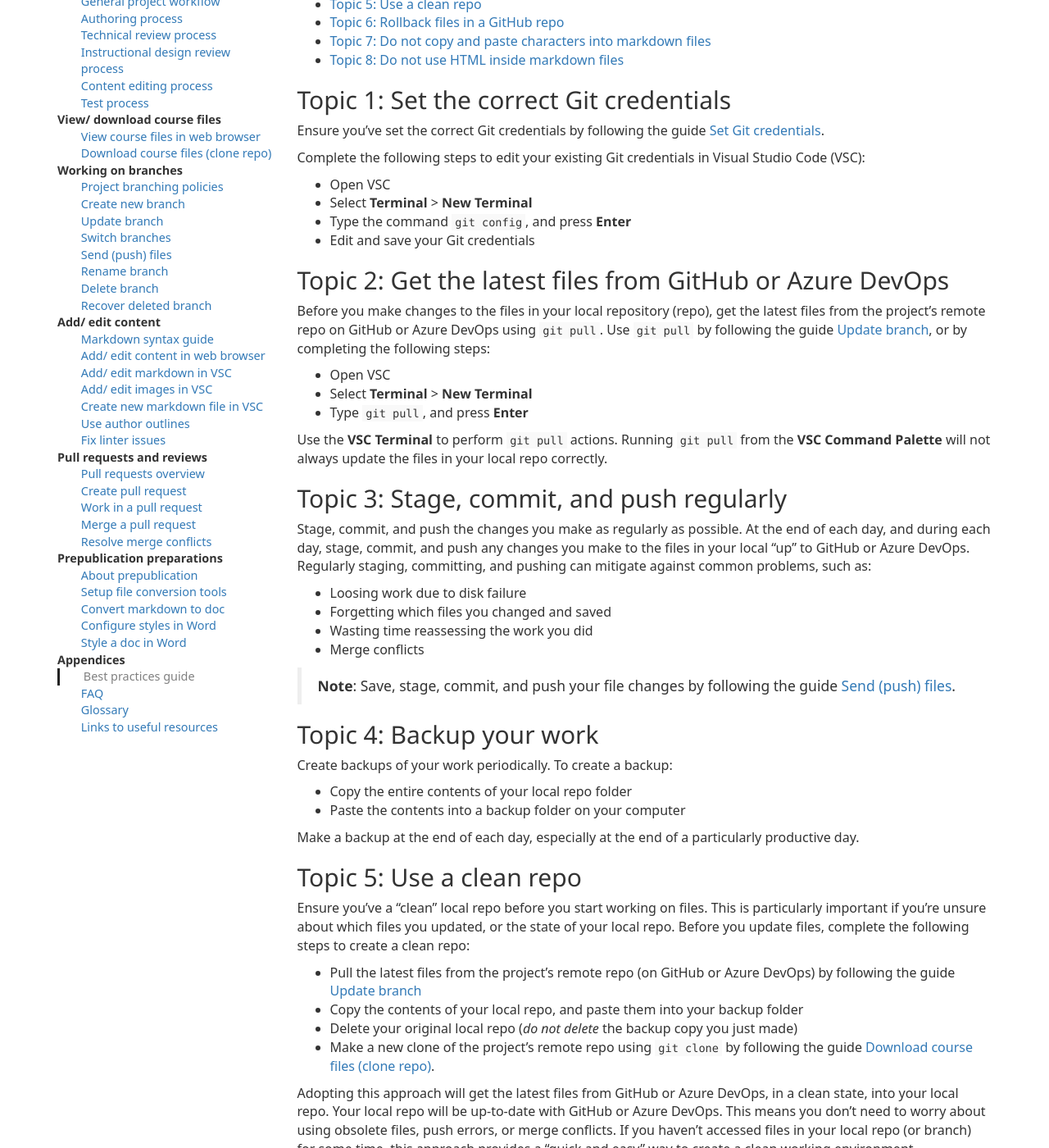
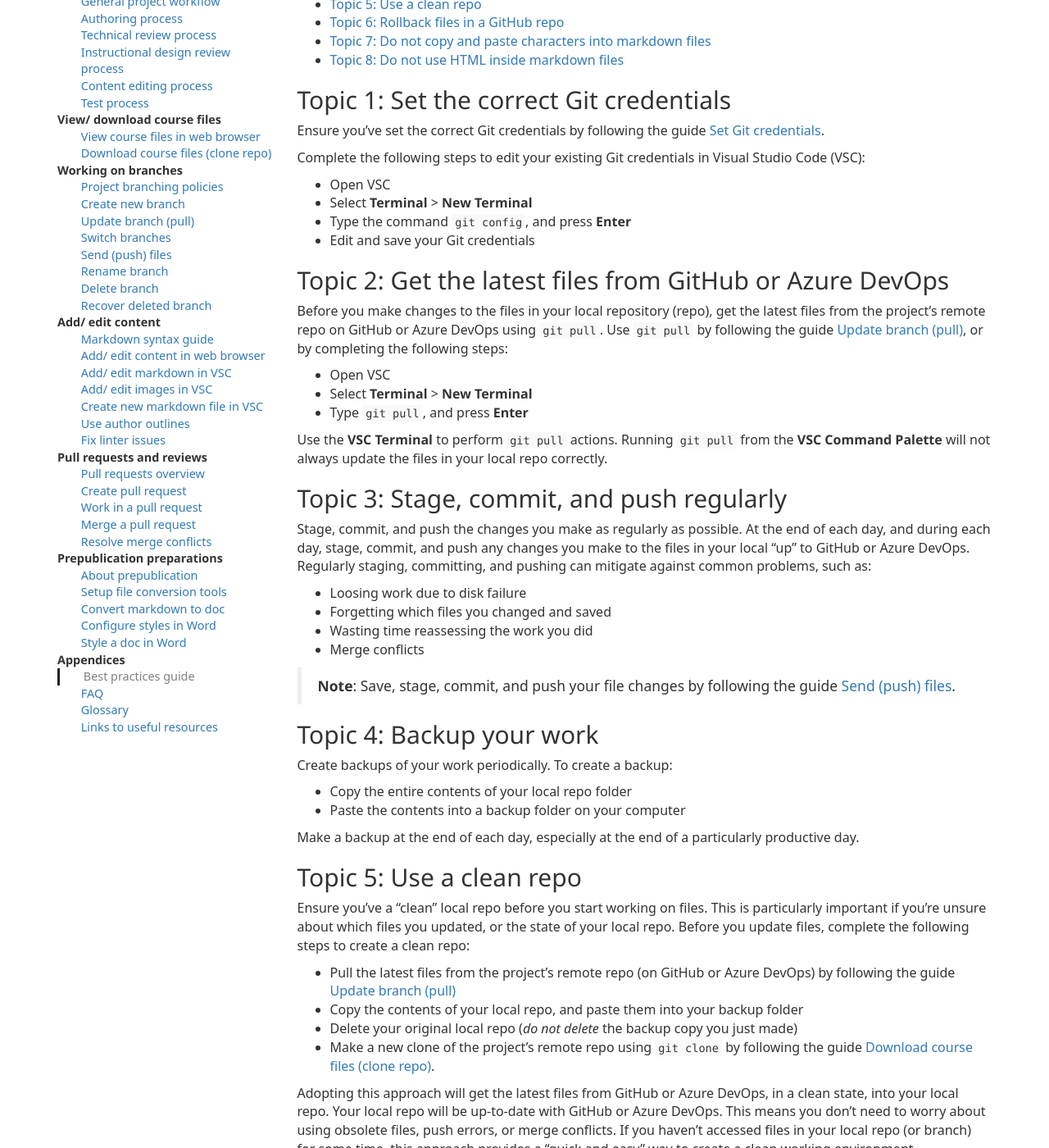
Before and after one commit to mkavana/docs, a Jekyll site: the page built from _posts/17-appendices/2020-06-01-best-practices.md, in a window 1280 px wide and 1400 px high, scrolled down 414 px. Shown: the whole window at 82% size. Built offline with Jekyll 4.4.1, drawn with Linux system fonts in a browser that asks for light colours; some web fonts are replaced.

Commit message:
add 'pull' to 'Update branch' post name - fix #14

```diff
--- a/_posts/09-branches/2020-06-03-pull-updates.md
+++ b/_posts/09-branches/2020-06-03-pull-updates.md
@@ -1,6 +1,6 @@
 ---
 layout: multi
-title: Update branch
+title: Update branch (pull)
 subtitle: GitHub - pull latest files from GitHub
 description: A guide to updating a local repo with the latest files from a GitHub repo using the Git pull command
 author: mkavana
--- a/_posts/09-branches/2020-06-05-push-files.md
+++ b/_posts/09-branches/2020-06-05-push-files.md
@@ -109,7 +109,7 @@ If you receive a message stating that your branch has *no upstream branch*, your
 
 ### Error: can't push refs to remote
 
-If you receive an error message stating that VSC **Can't push refs to remote. Try running pull first...**. Run the `git pull` command from the VSC Terminal, as described in the previous guide [Update branch]({{ site.baseurl}}/branches/pull-updates.html). The `git pull` command gets the latest files from GitHub, and merges them with the files in your local repo. When the `git pull` command is completed successfully, run the **git push** command again.
+If you receive an error message stating that VSC **Can't push refs to remote. Try running pull first...**. Run the `git pull` command from the VSC Terminal, as described in the previous guide [Update branch (pull)]({{ site.baseurl}}/branches/pull-updates.html). The `git pull` command gets the latest files from GitHub, and merges them with the files in your local repo. When the `git pull` command is completed successfully, run the **git push** command again.
 
 ![VSC 'cannot push refs' Git push error message](../assets/images/09-branches/push/git-push-vsc-error-002.png)
 
--- a/_posts/09-branches/2020-06-08-recover-branch.md
+++ b/_posts/09-branches/2020-06-08-recover-branch.md
@@ -63,7 +63,7 @@ Complete the following steps to restore a deleted branch using GitHub.
 
     !['Branches dropdown' on GitHub](../assets/images/09-branches/recover/github/recover-007.png)
 
-8. Add the restored branch into your local repo with the `git pull` command by following the guide [Update branch]({{site.baseurl}}/branches/pull-updates.html).
+8. Add the restored branch into your local repo with the `git pull` command by following the guide [Update branch (pull)]({{site.baseurl}}/branches/pull-updates.html).
 
     > **Note**: If you don't have a local repo, create one by cloning the project's GitHub repo using the guide [Download course files (clone repo)]({{site.baseurl}}/download-files/clone-repo.html).
     >
--- a/_posts/17-appendices/2020-06-01-best-practices.md
+++ b/_posts/17-appendices/2020-06-01-best-practices.md
@@ -37,7 +37,7 @@ Complete the following steps to edit your existing Git credentials in Visual Stu
 
 ## Topic 2: Get the latest files from GitHub or Azure DevOps {#topic2}
 
-Before you make changes to the files in your local repository (repo), get the latest files from the project's remote repo on GitHub or Azure DevOps using `git pull`. Use `git pull` by following the guide [Update branch]({{site.baseurl}}/branches/pull-updates.html), or by completing the following steps:
+Before you make changes to the files in your local repository (repo), get the latest files from the project's remote repo on GitHub or Azure DevOps using `git pull`. Use `git pull` by following the guide [Update branch (pull)]({{site.baseurl}}/branches/pull-updates.html), or by completing the following steps:
 
 - Open VSC
 - Select **Terminal** > **New Terminal**
@@ -70,7 +70,7 @@ Make a backup at the end of each day, especially at the end of a particularly pr
 
 Ensure you've a "clean" local repo before you start working on files. This is particularly important if you're unsure about which files you updated, or the state of your local repo. Before you update files, complete the following steps to create a clean repo:
 
-- Pull the latest files from the project's remote repo (on GitHub or Azure DevOps) by following the guide [Update branch]({{site.baseurl}}/branches/pull-updates.html)
+- Pull the latest files from the project's remote repo (on GitHub or Azure DevOps) by following the guide [Update branch (pull)]({{site.baseurl}}/branches/pull-updates.html)
 - Copy the contents of your local repo, and paste them into your backup folder
 - Delete your original local repo (*do not delete* the backup copy you just made)
 - Make a new clone of the project's remote repo using `git clone` by following the guide [Download course files (clone repo)]({{site.baseurl}}/download-files/clone-repo.html).
```
